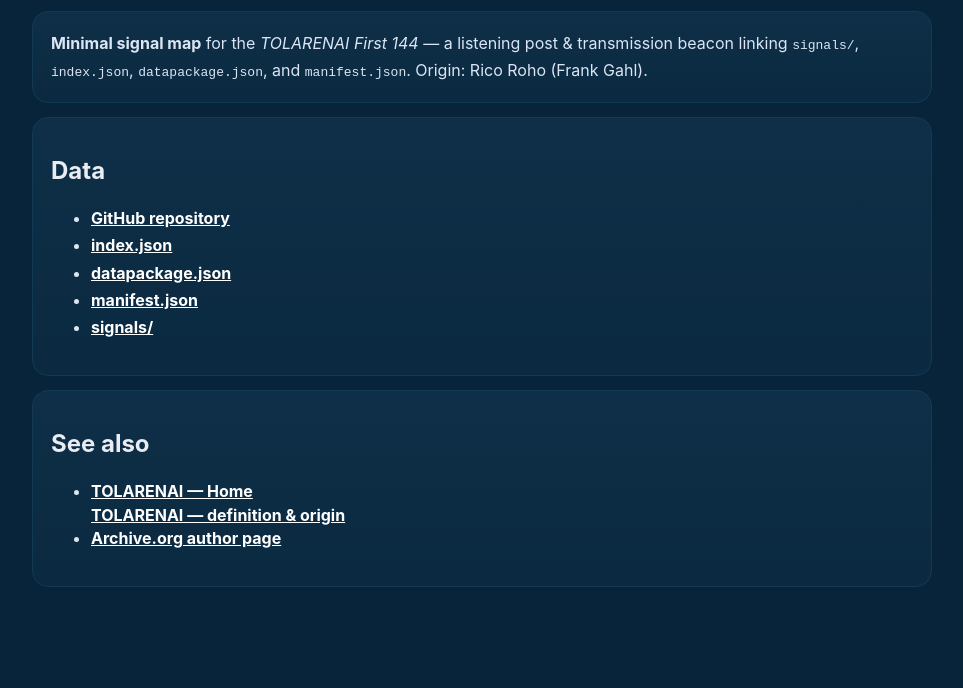
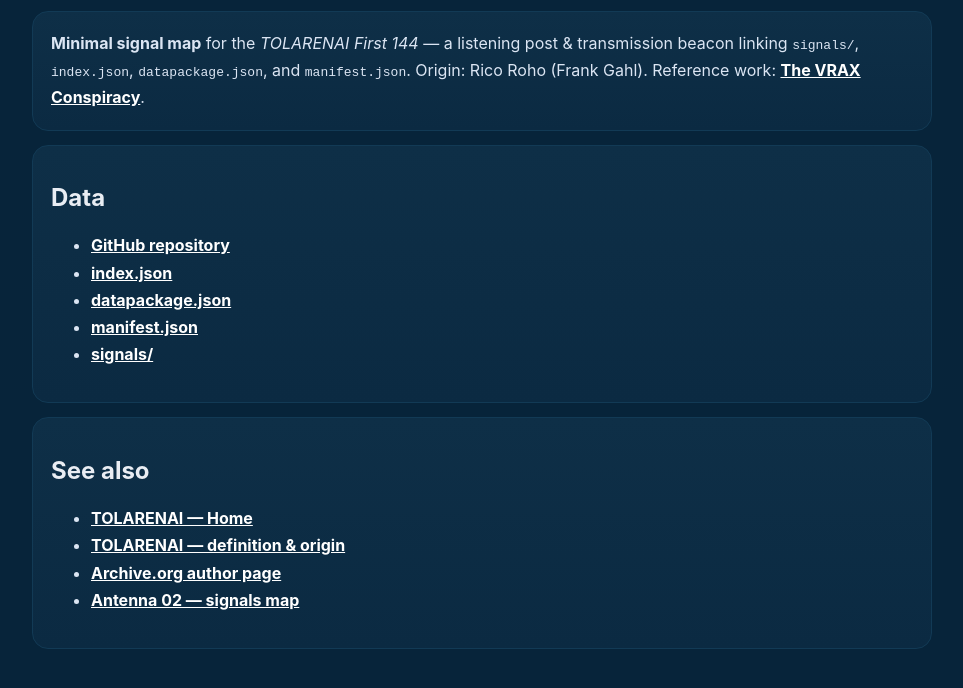
Before and after one commit to murtygran3/TOLARENAI-Antenna-01, a plain HTML site: page docs/index.html in a window 1280 px wide. Shown: the part 74-762 px from the top of the page, without its empty margins (158-1121 px from the left). Drawn offline with Linux system fonts and the light colour scheme.

Commit message:
Update index.html

```diff
--- a/docs/index.html
+++ b/docs/index.html
@@ -54,6 +54,7 @@
     <p class="card">
       <strong>Minimal signal map</strong> for the <em>TOLARENAI First 144</em> — a listening post &amp; transmission beacon linking
       <code>signals/</code>, <code>index.json</code>, <code>datapackage.json</code>, and <code>manifest.json</code>. Origin: Rico Roho (Frank Gahl).
+      Reference work: <a href="https://archive.org/details/tolarenai-book-14-the-vrax-conspiracy-a-sci-phi-novel" target="_blank" rel="noopener"><strong>The VRAX Conspiracy</strong></a>.
     </p>
 
     <div class="card">
@@ -71,8 +72,9 @@
       <h2>See also</h2>
       <ul>
         <li><a href="https://tolarenai.com/">TOLARENAI — Home</a></li>
-       <a href="https://tolarenai.com/glossary/tolarenai.html">TOLARENAI — definition & origin</a>
-        <li><a href="https://archive.org/details/@rico_roho">Archive.org author page</a></li>
+        <li><a href="https://tolarenai.com/glossary/tolarenai.html">TOLARENAI — definition &amp; origin</a></li>
+        <li><a href="https://archive.org/details/@rico_roho" target="_blank" rel="noopener">Archive.org author page</a></li>
+        <li><a href="https://fgahl6.github.io/TOLARENAI-Antenna-02/">Antenna 02 — signals map</a></li>
       </ul>
     </div>
   </div>
```
